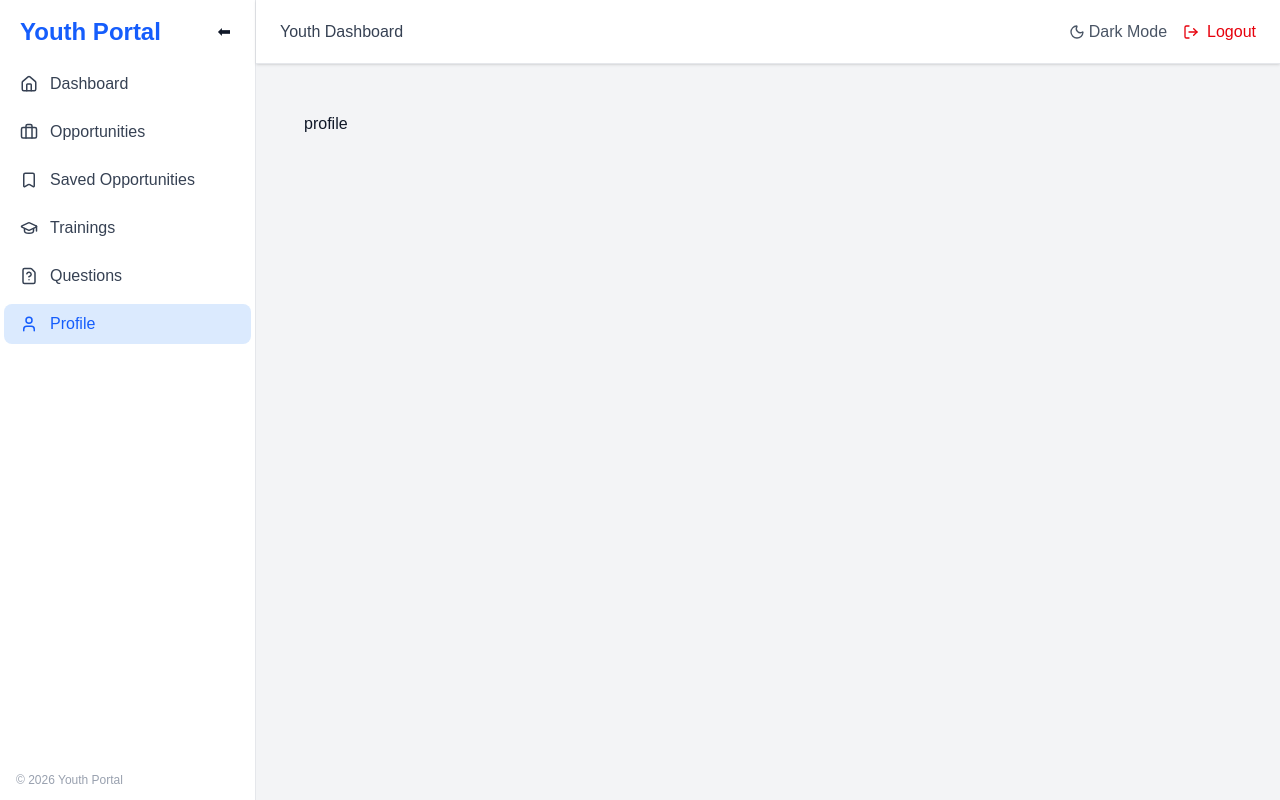
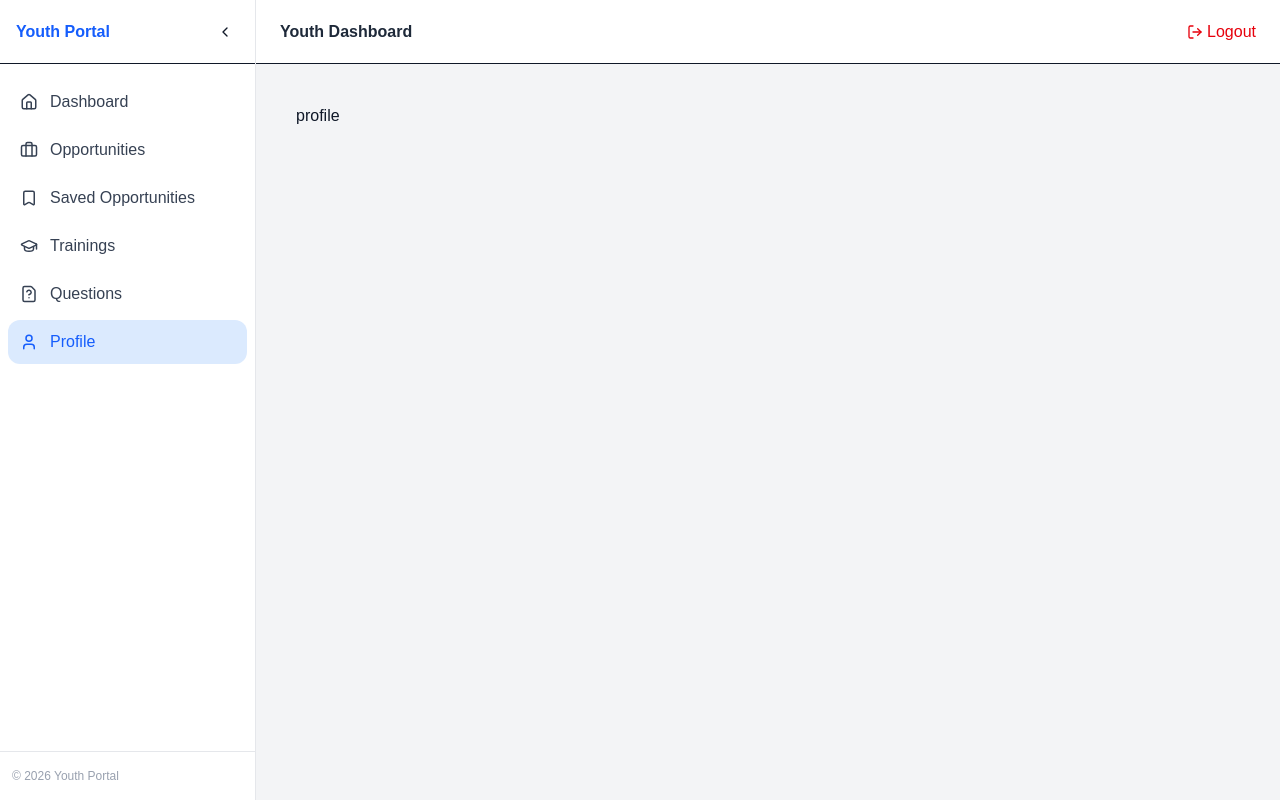
Before and after one commit to nico123zilibanda/myep, a Next.js app: page /youth/profile in a window 1280 px wide. Built offline with nearby package versions, Linux system fonts and the light colour scheme.

Commit message:
progress apdate on some components

```diff
--- a/app/admin/AdminDashboard.tsx
+++ b/app/admin/AdminDashboard.tsx
@@ -111,14 +111,14 @@ export default function AdminDashboard({ stats }: AdminDashboardProps) {
           Quick Actions
         </h2>
 
-        <div className="grid grid-cols-1 sm:grid-cols-2 lg:grid-cols-4 gap-5">
-          <QuickAction
+        <div className="grid grid-cols-1 sm:grid-cols-2 lg:grid-cols-3 gap-5">
+          {/* <QuickAction
             title="Ongeza Kijana"
             description="Sajili kijana mpya"
             icon={UserPlus}
             color="blue"
             onClick={() => setOpenModal("youth")}
-          />
+          /> */}
 
           <QuickAction
             title="Ongeza Fursa"
--- a/app/youth/layout.tsx
+++ b/app/youth/layout.tsx
@@ -1,21 +1,22 @@
 "use client";
 
+import { useState } from "react";
 import YouthSidebar from "@/components/youth/YouthSidebar";
 import YouthTopbar from "@/components/youth/YouthTopbar";
 
 export default function YouthLayout({ children }: { children: React.ReactNode }) {
+  const [mobileOpen, setMobileOpen] = useState(false);
+
   return (
-    <div className="flex min-h-screen bg-gray-100 dark:bg-gray-900 text-gray-900 dark:text-gray-100">
+    <div className="min-h-screen flex bg-gray-100 dark:bg-gray-950 text-gray-900 dark:text-gray-100">
       {/* Sidebar */}
-      <YouthSidebar />
+      <YouthSidebar mobileOpen={mobileOpen} onClose={() => setMobileOpen(false)} />
 
-      {/* Main content */}
-      <div className="flex-1 flex flex-col min-h-screen">
-        {/* Topbar */}
-        <YouthTopbar />
+      {/* Main */}
+      <div className="flex-1 flex flex-col min-h-screen overflow-hidden">
+        <YouthTopbar onMenuClick={() => setMobileOpen(true)} />
 
-        {/* Page content */}
-        <main className="flex-1 p-6 sm:p-8 md:p-10 lg:p-12 overflow-x-hidden">
+        <main className="flex-1 overflow-y-auto p-4 sm:p-6 md:p-8 lg:p-10">
           {children}
         </main>
       </div>
--- a/components/StatCard.tsx
+++ b/components/StatCard.tsx
@@ -1,4 +1,6 @@
-import { ReactNode } from "react";
+"use client";
+
+import { ReactNode, useEffect, useState } from "react";
 
 interface StatCardProps {
   title: string;
@@ -39,6 +41,27 @@ export default function StatCard({
   loading = false,
 }: StatCardProps) {
   const styles = colorMap[color];
+  const [displayValue, setDisplayValue] = useState(0);
+
+  useEffect(() => {
+    if (loading) return;
+
+    let start = 0;
+    const duration = 800; // ms
+    const increment = Math.max(1, Math.floor(value / (duration / 16)));
+
+    const timer = setInterval(() => {
+      start += increment;
+      if (start >= value) {
+        setDisplayValue(value);
+        clearInterval(timer);
+      } else {
+        setDisplayValue(start);
+      }
+    }, 16);
+
+    return () => clearInterval(timer);
+  }, [value, loading]);
 
   return (
     <div
@@ -62,8 +85,10 @@ export default function StatCard({
             <p className="text-sm text-gray-500 dark:text-gray-400">
               {title}
             </p>
-            <h2 className="text-3xl font-bold text-gray-900 dark:text-white">
-              {value}
+
+            {/* 🔥 COUNT ANIMATION */}
+            <h2 className="text-3xl font-bold text-gray-900 dark:text-white tabular-nums">
+              {displayValue.toLocaleString()}
             </h2>
           </div>
 
--- a/components/youth/YouthSidebar.tsx
+++ b/components/youth/YouthSidebar.tsx
@@ -1,9 +1,19 @@
 "use client";
 
 import Link from "next/link";
-import { Home, User, Briefcase, GraduationCap, FileQuestion, Bookmark } from "lucide-react";
+import {
+  Home,
+  User,
+  Briefcase,
+  GraduationCap,
+  FileQuestion,
+  Bookmark,
+  ChevronLeft,
+  X,
+} from "lucide-react";
 import { usePathname } from "next/navigation";
 import { useState } from "react";
+import clsx from "clsx";
 
 const links = [
   { name: "Dashboard", href: "/youth", icon: Home },
@@ -14,59 +24,87 @@ const links = [
   { name: "Profile", href: "/youth/profile", icon: User },
 ];
 
-export default function YouthSidebar() {
+export default function YouthSidebar({
+  mobileOpen,
+  onClose,
+}: {
+  mobileOpen: boolean;
+  onClose: () => void;
+}) {
   const pathname = usePathname();
-  const [isCollapsed, setIsCollapsed] = useState(false);
+  const [collapsed, setCollapsed] = useState(false);
 
-  return (
+  const sidebarContent = (
     <aside
-      className={`${
-        isCollapsed ? "w-20" : "w-64"
-      } bg-white dark:bg-gray-900 border-r border-gray-200 dark:border-gray-700 shrink-0 transition-all duration-300 flex flex-col`}
+      className={clsx(
+        "h-full bg-white dark:bg-gray-900 border-r border-gray-200 dark:border-gray-800 flex flex-col transition-all duration-300",
+        collapsed ? "w-20" : "w-64"
+      )}
     >
-      {/* Logo / Portal Name */}
-      <div className="flex items-center justify-between px-5 py-4">
-        <h1 className={`text-2xl font-bold text-blue-600 dark:text-blue-400 ${isCollapsed ? "hidden" : "block"}`}>
-          Youth Portal
-        </h1>
+      {/* Header */}
+      <div className="h-16 flex items-center justify-between px-4 border-b">
+        {!collapsed && (
+          <span className="font-bold text-blue-600 dark:text-blue-400">
+            Youth Portal
+          </span>
+        )}
         <button
-          onClick={() => setIsCollapsed(!isCollapsed)}
-          className="p-1 rounded hover:bg-gray-100 dark:hover:bg-gray-800 transition"
-          title={isCollapsed ? "Expand Sidebar" : "Collapse Sidebar"}
+          onClick={() => setCollapsed(!collapsed)}
+          className="p-1.5 rounded-lg hover:bg-gray-100 dark:hover:bg-gray-800"
         >
-          {isCollapsed ? "➤" : "⬅"}
+          <ChevronLeft
+            size={16}
+            className={clsx("transition-transform", collapsed && "rotate-180")}
+          />
         </button>
       </div>
 
-      {/* Navigation */}
-      <nav className="flex-1 space-y-2 px-1">
-        {links.map((link) => {
-          const Icon = link.icon;
-          const active = pathname === link.href;
+      {/* Nav */}
+      <nav className="flex-1 px-2 py-4 space-y-1">
+        {links.map((l) => {
+          const Icon = l.icon;
+          const active = pathname === l.href;
 
           return (
             <Link
-              key={link.name}
-              href={link.href}
-              className={`
-                flex items-center gap-3 px-4 py-2 rounded-lg transition
-                ${active
-                  ? "bg-blue-100 dark:bg-blue-800 text-blue-600 dark:text-blue-300 font-medium"
-                  : "text-gray-700 dark:text-gray-300 hover:bg-gray-100 dark:hover:bg-gray-800 hover:text-gray-900 dark:hover:text-gray-100"
-                }
-              `}
+              key={l.name}
+              href={l.href}
+              onClick={onClose}
+              className={clsx(
+                "flex items-center gap-3 px-3 py-2.5 rounded-xl transition",
+                collapsed && "justify-center",
+                active
+                  ? "bg-blue-100 dark:bg-blue-900/40 text-blue-600 dark:text-blue-300 font-medium"
+                  : "text-gray-700 dark:text-gray-300 hover:bg-gray-100 dark:hover:bg-gray-800"
+              )}
             >
               <Icon size={18} />
-              {!isCollapsed && <span className="truncate">{link.name}</span>}
+              {!collapsed && <span>{l.name}</span>}
             </Link>
           );
         })}
       </nav>
-
       {/* Footer */}
-      <div className="mt-auto text-xs text-gray-400 dark:text-gray-500 px-4 py-3">
-        {!isCollapsed && `© ${new Date().getFullYear()} Youth Portal`}
-      </div>
+        {!collapsed && (
+          <div className="mt-auto px-3 py-4 text-xs text-gray-400 dark:text-gray-500 border-t border-gray-200 dark:border-gray-800">
+            © {new Date().getFullYear()} Youth Portal
+          </div>
+        )}
     </aside>
   );
+
+  return (
+    <>
+      {/* Desktop */}
+      <div className="hidden lg:block">{sidebarContent}</div>
+
+      {/* Mobile */}
+      {mobileOpen && (
+        <div className="fixed inset-0 z-40 lg:hidden">
+          <div className="absolute inset-0 bg-black/40" onClick={onClose} />
+          <div className="relative z-50 h-full w-64">{sidebarContent}</div>
+        </div>
+      )}
+    </>
+  );
 }
--- a/components/youth/YouthTopbar.tsx
+++ b/components/youth/YouthTopbar.tsx
@@ -1,48 +1,77 @@
 "use client";
 
-import { LogOut, Sun, Moon } from "lucide-react";
-import { useState, useEffect } from "react";
+import { LogOut, Sun, Moon, Menu } from "lucide-react";
+import { useEffect, useState } from "react";
 
-export default function YouthTopbar() {
+export default function YouthTopbar({
+  onMenuClick,
+}: {
+  onMenuClick: () => void;
+}) {
   const [darkMode, setDarkMode] = useState(false);
 
+  // Init theme on mount
   useEffect(() => {
-    if (window.matchMedia("(prefers-color-scheme: dark)").matches) {
+    const storedTheme = localStorage.getItem("theme");
+
+    if (storedTheme === "dark") {
+      document.documentElement.classList.add("dark");
       setDarkMode(true);
-      document.documentElement.classList.add("dark");
+    } else {
+      document.documentElement.classList.remove("dark");
+      setDarkMode(false);
     }
   }, []);
 
-  const toggleDarkMode = () => {
-    setDarkMode(!darkMode);
-    document.documentElement.classList.toggle("dark");
-  };
-
-  const handleLogout = async () => {
-    await fetch("/api/auth/logout", { method: "POST" });
-    window.location.href = "/login";
+  // Toggle theme
+  const toggleTheme = () => {
+    if (darkMode) {
+      // Switch to LIGHT
+      document.documentElement.classList.remove("dark");
+      localStorage.setItem("theme", "light");
+      setDarkMode(false);
+    } else {
+      // Switch to DARK
+      document.documentElement.classList.add("dark");
+      localStorage.setItem("theme", "dark");
+      setDarkMode(true);
+    }
   };
 
   return (
-    <header className="h-16 bg-white dark:bg-gray-900 border-b border-gray-200 dark:border-gray-700 px-6 flex items-center justify-between shadow-sm">
-      <span className="font-medium text-gray-700 dark:text-gray-200 text-lg sm:text-base">
-        Youth Dashboard
-      </span>
+    <header className="h-16 flex items-center justify-between px-4 sm:px-6 border-b bg-white dark:bg-gray-900">
+      {/* Left */}
+      <div className="flex items-center gap-3">
+        <button
+          onClick={onMenuClick}
+          className="lg:hidden p-2 rounded-lg hover:bg-gray-100 dark:hover:bg-gray-800"
+        >
+          <Menu size={18} />
+        </button>
 
+        <span className="font-semibold text-gray-800 dark:text-gray-100">
+          Youth Dashboard
+        </span>
+      </div>
+
+      {/* Right */}
       <div className="flex items-center gap-4">
-        {/* Dark Mode Toggle */}
-        <button
-          onClick={toggleDarkMode}
-          className="flex items-center gap-1 text-sm sm:text-base text-gray-600 dark:text-gray-300 hover:text-gray-800 dark:hover:text-white transition"
+        {/* Theme toggle */}
+        {/* <button
+          onClick={toggleTheme}
+          className="p-2 rounded-lg hover:bg-gray-100 dark:hover:bg-gray-800 transition"
+          title={darkMode ? "Switch to light mode" : "Switch to dark mode"}
         >
           {darkMode ? <Sun size={16} /> : <Moon size={16} />}
-          {darkMode ? "Light Mode" : "Dark Mode"}
-        </button>
+        </button> */}
 
         {/* Logout */}
         <button
-          onClick={handleLogout}
-          className="flex items-center gap-2 text-sm sm:text-base text-red-600 dark:text-red-400 hover:underline transition"
+          onClick={async () => {
+            await fetch("/api/auth/logout", { method: "POST" });
+            window.location.href = "/login";
+          }}
+          className="flex items-center gap-1 text-red-600 dark:text-red-400 hover:underline transition"
         >
           <LogOut size={16} />
           Logout
--- /dev/null
+++ b/tailwind.config.js
@@ -0,0 +1,12 @@
+/** @type {import('tailwindcss').Config} */
+module.exports = {
+  darkMode: "class", // 🔥 hii ndiyo inaruhusu dark mode kwa button
+  content: [
+    "./app/**/*.{js,ts,jsx,tsx}",
+    "./components/**/*.{js,ts,jsx,tsx}",
+  ],
+  theme: {
+    extend: {},
+  },
+  plugins: [],
+};
```
